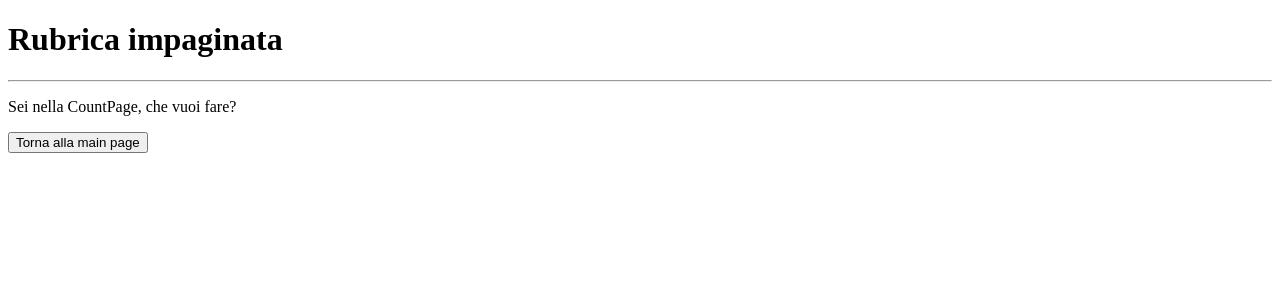
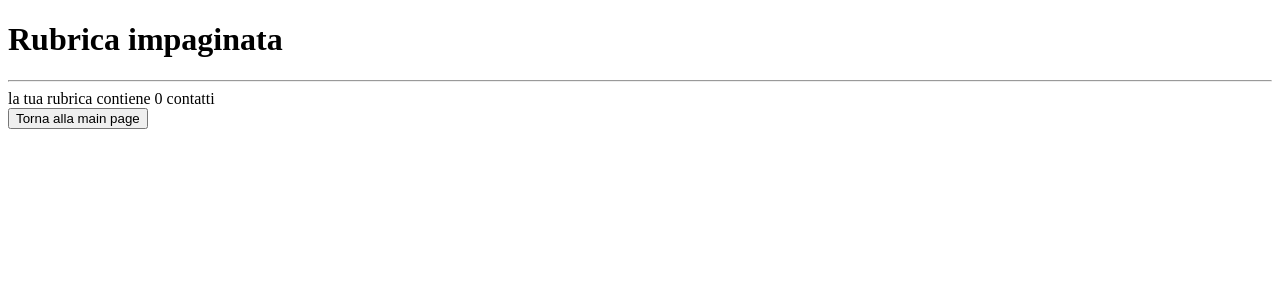
Before and after one commit to bloodkill23/rubricapaginatamac, an Angular app in the folder rubricapaginatamac/: page /CountPage in a window 1280 px wide. Shown: the top 300 px of the page. Built offline with nearby package versions, Linux system fonts and the light colour scheme.

Commit message:
funziona conta

```diff
--- a/rubricapaginatamac/src/app/count-page/count-page.component.html
+++ b/rubricapaginatamac/src/app/count-page/count-page.component.html
@@ -1,2 +1,3 @@
-<p>Sei nella CountPage, che vuoi fare?</p>
-<button (click) = "torna()">Torna alla main page</button>
+la tua rubrica contiene {{med.contatti.length}} contatti
+<br>
+<button (click)="torna()">Torna alla main page</button>
--- a/rubricapaginatamac/src/app/count-page/count-page.component.ts
+++ b/rubricapaginatamac/src/app/count-page/count-page.component.ts
@@ -1,5 +1,6 @@
 import { Component, OnInit } from '@angular/core';
 import { Router } from '@angular/router';
+import { MediatorService } from '../mediator.service';
 
 @Component({
   selector: 'app-count-page',
@@ -8,7 +9,7 @@ import { Router } from '@angular/router';
 })
 export class CountPageComponent implements OnInit {
 
-  constructor(private router: Router) { }
+  constructor(private router: Router,public med: MediatorService) { }
 
   ngOnInit(): void {
   }
--- a/rubricapaginatamac/src/app/main-page/main-page.component.html
+++ b/rubricapaginatamac/src/app/main-page/main-page.component.html
@@ -14,7 +14,7 @@ Telefono
 <button (click)="conta()">Conta</button>
 <br>
 <table>
-  <tr *ngFor="let x of med.contatti">
+  <tr *ngFor ="let x of med.contatti">
     <td>{{x.nome}}</td>
 
     <td>{{x.cognome}}</td>
--- a/rubricapaginatamac/src/app/main-page/main-page.component.ts
+++ b/rubricapaginatamac/src/app/main-page/main-page.component.ts
@@ -33,7 +33,7 @@ export class MainPageComponent implements OnInit {
 
   aggiungi() {
     this.med.contatti.push(this.contatto);
-    ;
+
   }
   conta() {
     this.router.navigateByUrl("/CountPage");
```
